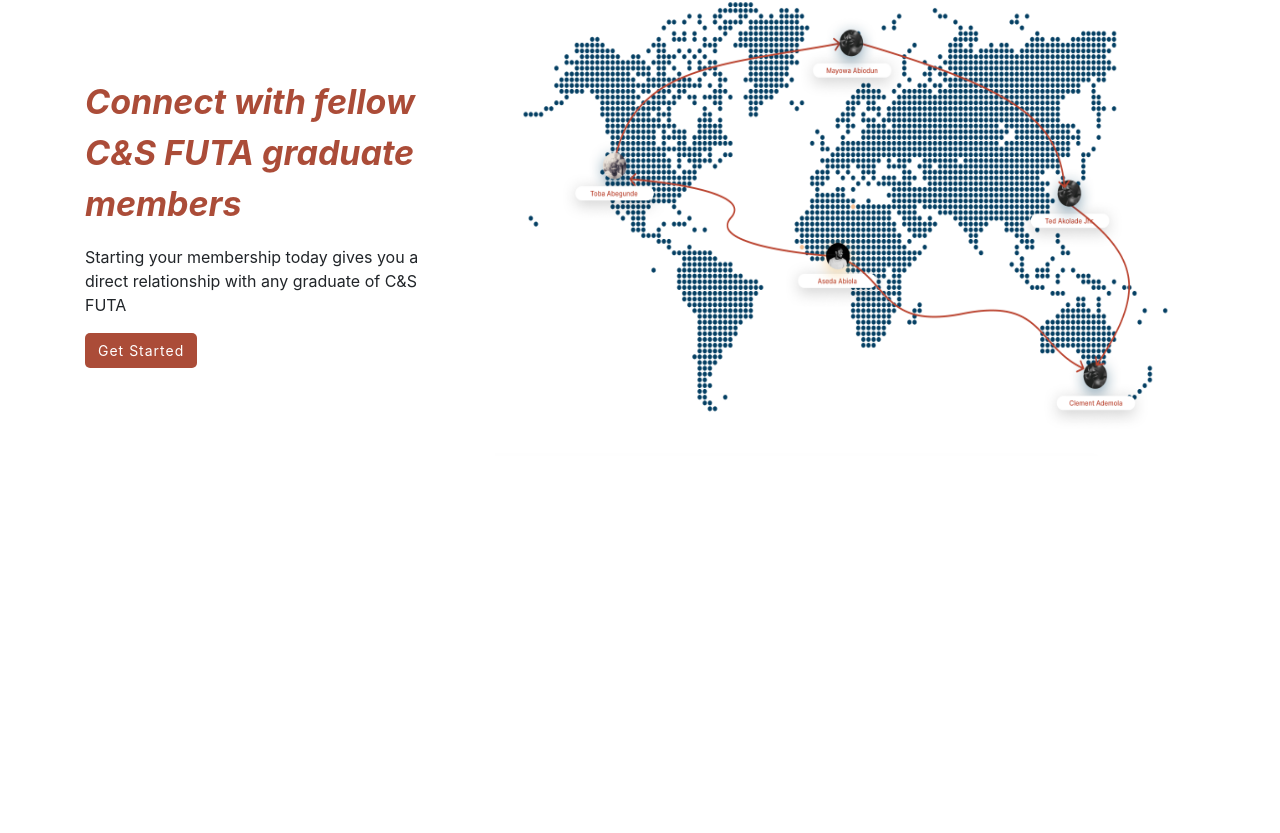
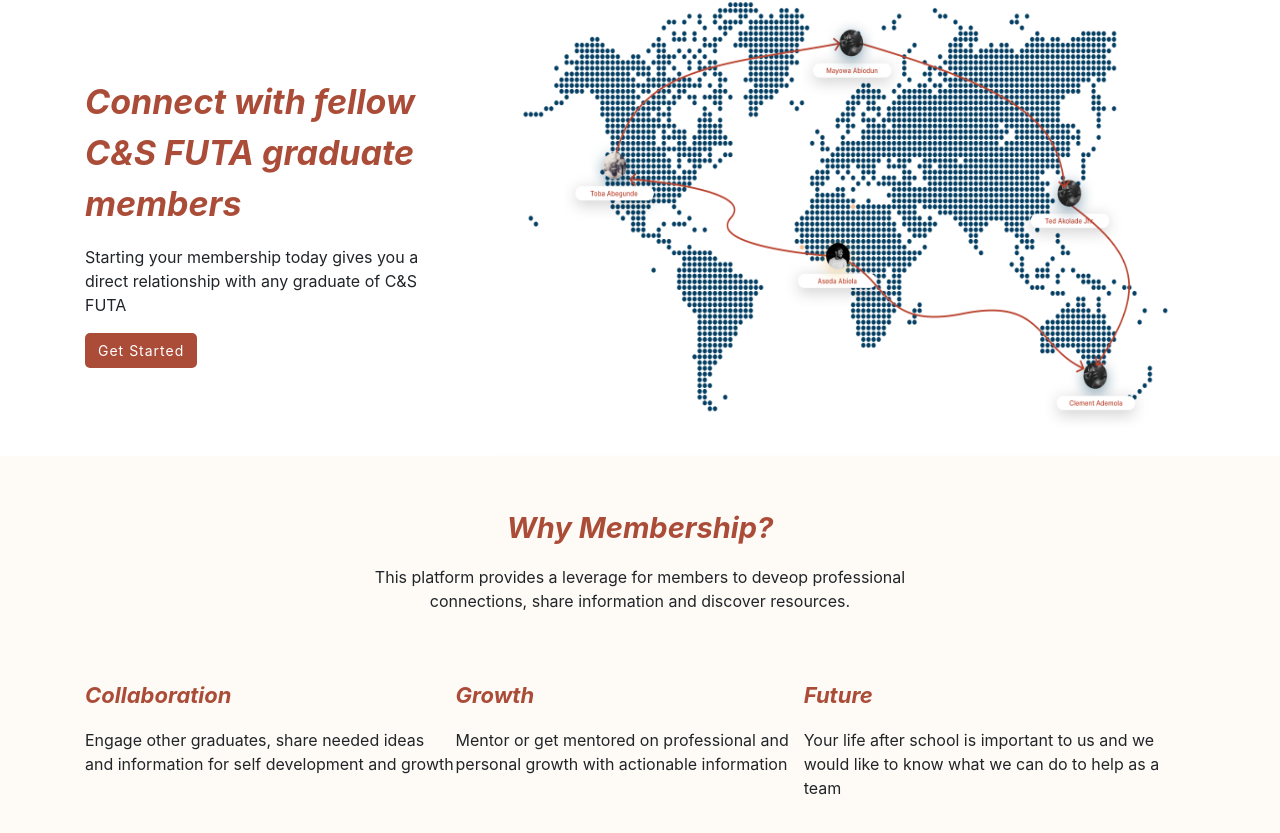
Before and after one commit to profmcdan/csu-gf-client, a React (Create React App) app: page / in a window 1280 px wide. Shown: the part 183-1016 px from the top of the page. Before the commit the page ends 800 px from the top, so only its background shows below. Built offline with nearby package versions, Linux system fonts and the light colour scheme.

Commit message:
Add membership Section

```diff
--- a/package.json
+++ b/package.json
@@ -5,7 +5,6 @@
   "dependencies": {
     "@types/jest": "24.0.19",
     "@types/node": "12.11.1",
-    "@types/react": "16.9.9",
     "@types/react-dom": "16.9.2",
     "@types/react-router-dom": "^5.1.0",
     "bootstrap": "^4.3.1",
@@ -35,5 +34,8 @@
       "last 1 firefox version",
       "last 1 safari version"
     ]
+  },
+  "devDependencies": {
+    "@types/react": "^16.9.9"
   }
 }
--- a/src/App.tsx
+++ b/src/App.tsx
@@ -8,11 +8,9 @@ const App: React.FC = () => {
   return (
     <Router>
       <Header />
-      <div className="container">
-        <Switch>
-          <Route exact path="/" component={Home} />
-        </Switch>
-      </div>
+      <Switch>
+        <Route exact path="/" component={Home} />
+      </Switch>
     </Router>
   );
 };
--- /dev/null
+++ b/src/components/home/Membership.tsx
@@ -0,0 +1,40 @@
+import React, { Fragment } from 'react';
+
+export default function Membership() {
+  return (
+    <Fragment>
+      <div className="container membership">
+        <div className="memberships">
+          <p className="membership-header">Why Membership?</p>
+          <p style={{ textAlign: 'center' }}>
+            This platform provides a leverage for members to deveop professional
+            connections, share information and discover resources.
+          </p>
+        </div>
+        <div className="membership-values">
+          <div className="m-value-item">
+            <p className="value-header">Collaboration</p>
+            <p>
+              Engage other graduates, share needed ideas and information for
+              self development and growth
+            </p>
+          </div>
+          <div className="m-value-item">
+            <p className="value-header">Growth</p>
+            <p>
+              Mentor or get mentored on professional and personal growth with
+              actionable information
+            </p>
+          </div>
+          <div className="m-value-item">
+            <p className="value-header">Future</p>
+            <p>
+              Your life after school is important to us and we would like to
+              know what we can do to help as a team
+            </p>
+          </div>
+        </div>
+      </div>
+    </Fragment>
+  );
+}
--- a/src/components/home/index.css
+++ b/src/components/home/index.css
@@ -15,3 +15,37 @@
   font-style: oblique;
   font-weight: bold;
 }
+.membership-panel {
+  background-color: #fefbf6;
+  padding-top: 50px;
+  padding-bottom: 50px;
+}
+
+.membership {
+  display: flex;
+  flex-direction: column;
+  justify-content: space-around;
+}
+.memberships {
+  margin: auto;
+  width: 50%;
+}
+.membership-values {
+  display: flex;
+  justify-content: space-between;
+  padding-top: 50px;
+}
+.membership-header {
+  color: #ab4c38;
+  font-size: 29px;
+  font-style: oblique;
+  font-weight: bold;
+  text-align: center;
+}
+
+.value-header {
+  color: #ab4c38;
+  font-size: 22px;
+  font-style: oblique;
+  font-weight: bold;
+}
--- a/src/components/home/index.tsx
+++ b/src/components/home/index.tsx
@@ -1,11 +1,12 @@
 import React, { Fragment } from 'react';
 import MapImage from './images/map.png';
+import Membership from './Membership';
 import './index.css';
 
 export default function index() {
   return (
     <Fragment>
-      <div className="map-panel">
+      <div className="container map-panel">
         <div className="connect">
           <p className="connect-text">
             Connect with fellow C&S FUTA graduate members
@@ -22,6 +23,9 @@ export default function index() {
           <img src={MapImage} height="500px" width="700px" alt="World Map" />
         </div>
       </div>
+      <div className="container-fluid membership-panel">
+        <Membership />
+      </div>
     </Fragment>
   );
 }
```
